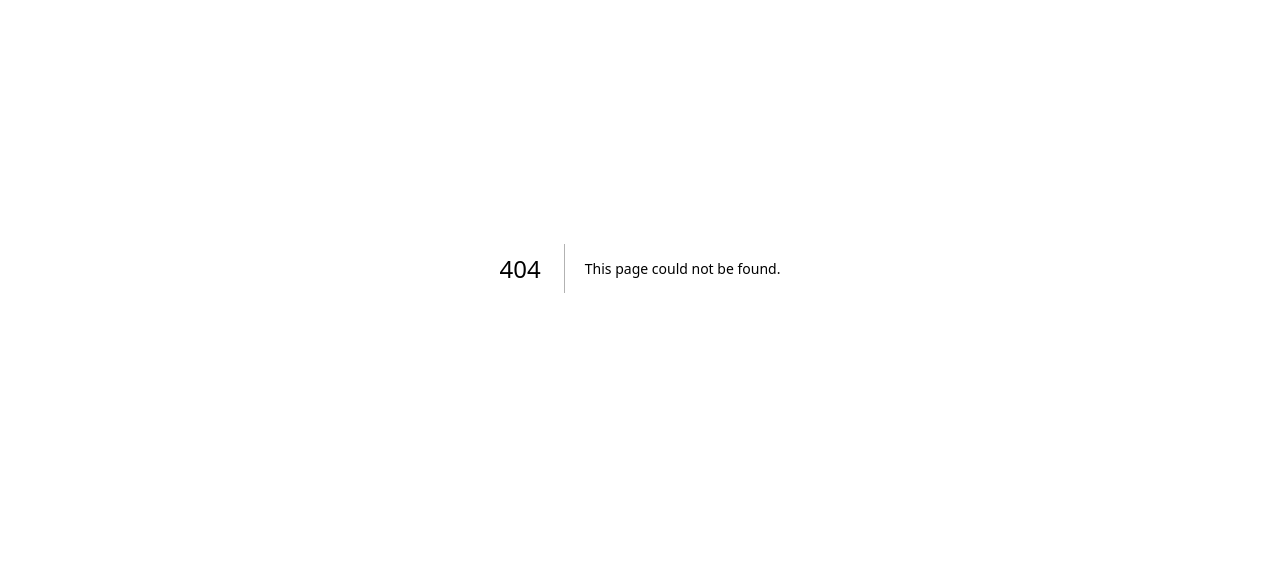
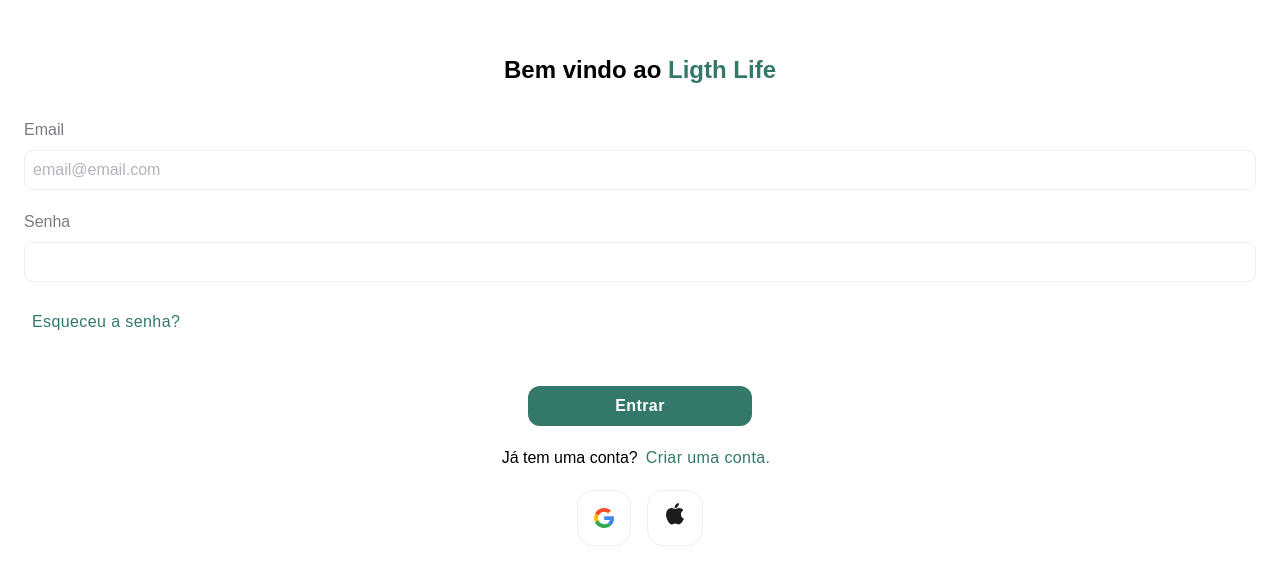
Before and after one commit to Ar3secchim/light-life-web, a Next.js app: page /login in a window 1280 px wide. Before the commit this address had no page. Shown: the part 132-716 px from the top of the page. Built offline with nearby package versions, Linux system fonts and the light colour scheme; a web font is replaced by a local one.

Commit message:
feat: :lipstick: validation and UI page `login`

```diff
--- a/package.json
+++ b/package.json
@@ -20,6 +20,7 @@
   "license": "MIT",
   "description": "",
   "dependencies": {
+    "@hookform/resolvers": "^3.6.0",
     "dotenv": "^16.4.4",
     "dotenv-expand": "^11.0.6",
     "next": "^13.1.6",
@@ -28,8 +29,10 @@
     "pg": "^8.11.3",
     "react": "^18.2.0",
     "react-dom": "^18.2.0",
+    "react-hook-form": "^7.52.0",
     "tailwind-merge": "^2.3.0",
-    "tailwind-variants": "^0.2.1"
+    "tailwind-variants": "^0.2.1",
+    "zod": "^3.23.8"
   },
   "devDependencies": {
     "autoprefixer": "^10.4.19",
--- a/pages/components/button/index.jsx
+++ b/pages/components/button.jsx
@@ -10,14 +10,15 @@ const buttonVariants = tv({
     },
     size: {
       default: 'h-10 px-2',
-      sm: 'px-2 py-1',
+      sm: 'px-2 py-1 font-normal',
       md: 'px-4 py-2',
       xl: 'px-6 py-4',
     },
     style: {
       outline: 'bg-transparent border w-auto',
       filled: 'text-white bg-primary w-auto hover:bg-primary-dark-800',
-      icon: 'p-4',
+      icon: 'p-4 items-center',
+      link: 'text-primary',
     },
     disabled: {
       true: 'opacity-50 bg-gray-500 pointer-events-none',
--- /dev/null
+++ b/pages/components/form.jsx
@@ -0,0 +1,83 @@
+import { zodResolver } from '@hookform/resolvers/zod';
+import React from 'react';
+import { useForm } from 'react-hook-form';
+import { z } from 'zod';
+import Button from './button';
+import Link from 'next/link';
+
+function Form({ onSubmit, ...props }) {
+  const schemaCreateUserForm = z.object({
+    email: z
+      .string()
+      .min(1, { message: 'email obrigátorio' })
+      .email('Formato de email inválido'),
+    password: z.string().trim().min(6, {
+      message: 'A senha deve ter pelo menos 6 caractéres.',
+    }),
+  });
+
+  const {
+    register,
+    handleSubmit,
+    formState: { errors },
+  } = useForm({
+    resolver: zodResolver(schemaCreateUserForm),
+    defaultValues: {
+      email: '',
+      password: '',
+    },
+  });
+
+  return (
+    <form
+      className='flex w-full flex-col items-center gap-3'
+      onSubmit={handleSubmit(onSubmit)}
+    >
+      <div className='flex w-full flex-col gap-2 font-normal'>
+        <label className='text-base font-medium text-secondary'>Email</label>
+        <input
+          className={`h-10 rounded-lg border bg-white px-2 font-sans font-light placeholder-secondary-dark-200 ${errors.email ? 'border-error text-error focus:border-error focus:outline-error' : 'border-secondary-dark-100 focus:outline-primary'}`}
+          placeholder='email@email.com'
+          {...register('email')}
+        />
+        {
+          <span className='text-error font-sans text-sm'>
+            {errors.email?.message}
+          </span>
+        }
+      </div>
+
+      <div className='flex w-full flex-col gap-2 font-normal'>
+        <label className='text-base font-medium text-secondary'>Senha</label>
+        <input
+          type='password'
+          {...register('password')}
+          className={`h-10 rounded-lg border bg-white px-2 font-sans font-light placeholder-secondary-dark-200 ${errors.password ? 'border-error text-error focus:border-error focus:outline-error' : 'border-secondary-dark-100 focus:outline-primary'}`}
+        />
+        {
+          <span className='text-error font-sans text-sm'>
+            {errors.password?.message}
+          </span>
+        }
+      </div>
+
+      <span className='w-full'>
+        <Button
+          size='sm'
+          style='link'
+          className='m-2 justify-start p-0 font-display'
+        >
+          <Link className='w-fit' href='/'>
+            Esqueceu a senha?
+          </Link>
+        </Button>
+      </span>
+
+      <Button size='md' style='filled' className='mt-8 w-56' type='submit'>
+        Entrar
+      </Button>
+    </form>
+  );
+}
+
+export default Form;
--- /dev/null
+++ b/pages/components/icons/apple-logo.jsx
@@ -0,0 +1,20 @@
+import React from 'react';
+
+function AppleLogo({ width, ...props }) {
+  return (
+    <svg
+      {...props}
+      width={width ? width : '30'}
+      viewBox='0 0 28 28'
+      fill='none'
+    >
+      <path
+        d='M17.6574 0C17.8319 1.21479 17.3495 2.40488 16.7131 3.24688C16.0323 4.15003 14.8588 4.84856 13.7218 4.8121C13.5142 3.64906 14.0457 2.45074 14.6923 1.64519C15.4017 0.756154 16.6174 0.0740866 17.6574 0ZM21.073 17.0987C21.6592 16.1779 21.8781 15.7134 22.3332 14.6739C19.0237 13.3838 18.4934 8.56112 21.7687 6.71013C20.7696 5.42596 19.3658 4.68156 18.0406 4.68156C17.0858 4.68156 16.4315 4.93697 15.8368 5.16916C15.3411 5.36266 14.8868 5.54003 14.3342 5.54003C13.7371 5.54003 13.2083 5.34569 12.6545 5.14219C12.0461 4.91858 11.4076 4.68392 10.6153 4.68392C9.12816 4.68392 7.54525 5.61529 6.54167 7.20757C5.13096 9.45016 5.37159 13.666 7.65929 17.2575C8.47698 18.5428 9.56951 19.9869 10.9985 19.9999C11.5914 20.0059 11.9859 19.8245 12.4129 19.6282C12.9016 19.4035 13.4328 19.1593 14.3525 19.1543C15.2776 19.1486 15.8004 19.3958 16.2826 19.6238C16.6986 19.8205 17.0844 20.0029 17.6722 19.9963C19.1023 19.9846 20.2553 18.3841 21.073 17.0987Z'
+        fill='#1C1C1C'
+      />
+      s
+    </svg>
+  );
+}
+
+export default AppleLogo;
--- a/pages/components/icons/arrows/arrow-circle-rigth.jsx
+++ b/pages/components/icons/arrows/arrow-circle-rigth.jsx
@@ -1,6 +1,11 @@
 function ArrowCircleRight({ width, ...props }) {
   return (
-    <svg {...props} width={width ? width : '20'} viewBox='0 0 20 20'>
+    <svg
+      {...props}
+      width={width ? width : '20'}
+      viewBox='0 0 20 20'
+      fill='none'
+    >
       <path
         d='M10.0001 18.3327C14.6025 18.3327 18.3334 14.6017 18.3334 9.99935C18.3334 5.39698 14.6025 1.66602 10.0001 1.66602C5.39771 1.66602 1.66675 5.39698 1.66675 9.99935C1.66675 14.6017 5.39771 18.3327 10.0001 18.3327Z'
         strokeWidth='1.5'
--- /dev/null
+++ b/pages/components/icons/google-logo.jsx
@@ -0,0 +1,31 @@
+import React from 'react';
+
+function GoogleLogo({ width, props }) {
+  return (
+    <svg
+      {...props}
+      width={width ? width : '20'}
+      viewBox='0 0 20 20'
+      fill='none'
+    >
+      <path
+        d='M10.204 3.86667C12.1201 3.86667 13.4126 4.67778 14.1496 5.35556L17.0294 2.6C15.2607 0.98889 12.9591 0 10.204 0C6.2131 0 2.76638 2.24445 1.08838 5.51112L4.3877 8.02223C5.21536 5.61112 7.50561 3.86667 10.204 3.86667V3.86667Z'
+        fill='#F25022'
+      />
+      <path
+        d='M20 10.2222C20 9.39996 19.932 8.79996 19.7846 8.17773H10.2041V11.8888H15.8277C15.7143 12.8111 15.1021 14.2 13.7415 15.1333L16.9615 17.5777C18.8889 15.8333 20 13.2666 20 10.2222V10.2222Z'
+        fill='#4285F4'
+      />
+      <path
+        d='M4.39909 11.9784C4.18367 11.3562 4.05896 10.6895 4.05896 10.0006C4.05896 9.31172 4.18367 8.64505 4.38776 8.02283L1.08844 5.51172C0.396825 6.86728 0 8.3895 0 10.0006C0 11.6117 0.396825 13.1339 1.08844 14.4895L4.39909 11.9784V11.9784Z'
+        fill='#FBBC05'
+      />
+      <path
+        d='M10.2039 20.0007C12.959 20.0007 15.2719 19.1119 16.9613 17.5785L13.7413 15.1341C12.8797 15.723 11.7232 16.1341 10.2039 16.1341C7.50551 16.1341 5.21526 14.3896 4.39893 11.9785L1.09961 14.4896C2.77761 17.7563 6.21299 20.0007 10.2039 20.0007V20.0007Z'
+        fill='#34A853'
+      />
+    </svg>
+  );
+}
+
+export default GoogleLogo;
--- a/pages/home/index.jsx
+++ /dev/null
@@ -1,5 +0,0 @@
-function Home() {
-  return <div>Home</div>;
-}
-
-export default Home;
--- a/pages/index.jsx
+++ b/pages/index.jsx
@@ -21,7 +21,7 @@ function Index() {
         <Link href='/intro'>Começar uma nova jornada</Link>
       </Button>
       <Button size='md' style='outline' className='w-full'>
-        Já tenho um conta
+        <Link href='/login'> Já tenho um conta</Link>
       </Button>
     </section>
   );
--- a/pages/intro/layout.jsx
+++ b/pages/intro/layout.jsx
@@ -14,7 +14,7 @@ function LayoutRootIntro({ children }) {
             <ArrowLeft className='stroke-primary' />
           </Button>
 
-          <Button size='md' className='font-display px-0 text-primary'>
+          <Button size='md' className='px-0 font-display text-primary'>
             <Link href='/home'>Pular</Link>
           </Button>
         </div>
--- /dev/null
+++ b/pages/login/index.jsx
@@ -0,0 +1,48 @@
+import Link from 'next/link';
+import Button from '../components/button';
+import { useForm } from 'react-hook-form';
+import { z } from 'zod';
+import { zodResolver } from '@hookform/resolvers/zod';
+import Form from '../components/form';
+import ArrowCircleRight from '../components/icons/arrows/arrow-circle-rigth';
+import GoogleLogo from '../components/icons/google-logo';
+import AppleLogo from '../components/icons/apple-logo';
+
+function Login() {
+  const onSubmit = (data) => console.log(data);
+
+  return (
+    <section className='m-4 mx-6 flex h-screen flex-col items-center justify-center'>
+      <h1 className='my-8 text-center text-2xl font-extrabold'>
+        Bem vindo ao <span className='text-primary'>Ligth Life</span>
+      </h1>
+
+      <Form onSubmit={onSubmit} />
+
+      <span className='m-4 flex items-center font-display'>
+        Já tem uma conta?
+        <Button size='sm' style='link' className='font-display'>
+          <span> Criar uma conta.</span>
+        </Button>
+      </span>
+
+      <div className='flex gap-4'>
+        <Button
+          style='icon'
+          className='rounded-2xl border border-secondary-dark-100 hover:bg-secondary-dark-100'
+        >
+          <GoogleLogo />
+        </Button>
+
+        <Button
+          style='icon'
+          className='rounded-2xl border border-secondary-dark-100 p-3 hover:bg-secondary-dark-100'
+        >
+          <AppleLogo />
+        </Button>
+      </div>
+    </section>
+  );
+}
+
+export default Login;
--- a/tailwind.config.js
+++ b/tailwind.config.js
@@ -6,6 +6,7 @@ module.exports = {
   ],
   theme: {
     colors: {
+      error:"#FA3434",
       white: '#ffffff',
       primary: '#34786A',
       secondary: '#7A7B85',
```
Also changed, not shown: 1 other file (tests, documents, lock files or other folders).
